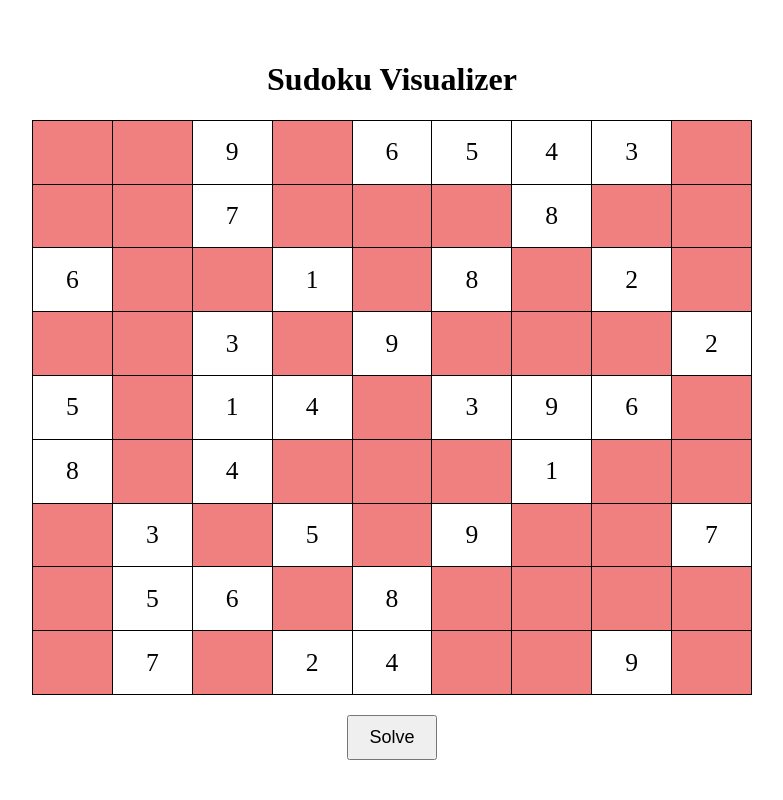
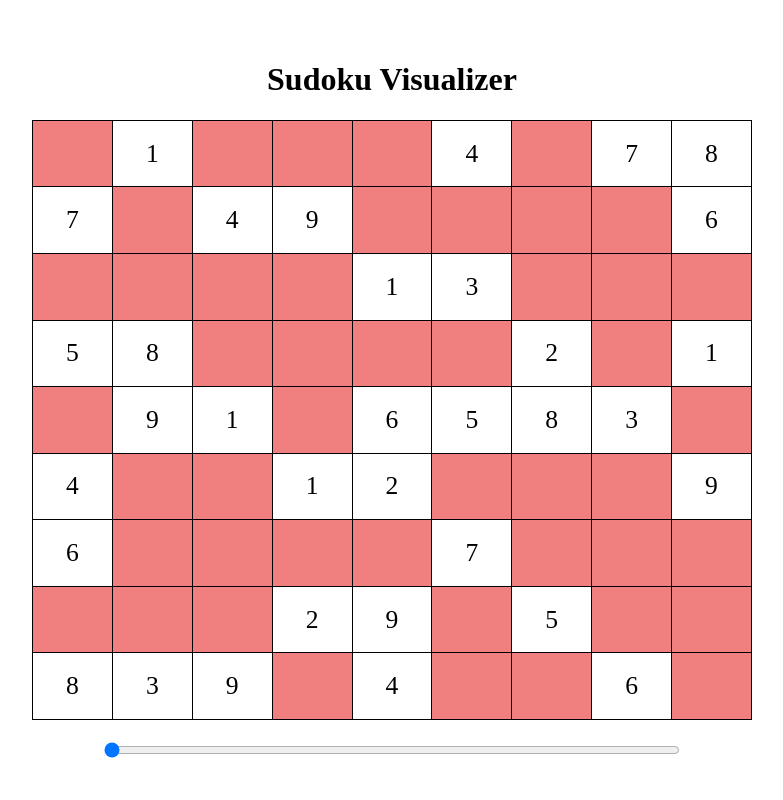
Before and after one commit to ashraf629/Sudoku, a Flask app: page / in a window 1280 px wide. Shown: the whole page, without its empty margins (248-1031 px from the left). Run offline with Flask 3, Linux system fonts and the light colour scheme.

Commit message:
replaced button with slider and randomised board

```diff
--- a/app.py
+++ b/app.py
@@ -1,4 +1,5 @@
 from flask import Flask, render_template, request, jsonify
+from random import randint
 import visual
 
 app = Flask(__name__)
@@ -10,6 +11,11 @@ def toDict(board):
 
 @app.route('/')
 def index():
+    global PUZZLE
+    lines = open("sudoku.csv").readlines()
+    numOfPuzzles = len(lines)-1
+    n = randint(1,1+numOfPuzzles)
+    PUZZLE = lines[n].split(',')[0]
     return render_template('index.html')
 
 @app.route('/get_puzzle', methods=['GET'])
--- /dev/null
+++ b/static/script.js
@@ -0,0 +1,72 @@
+"use strict";
+/**
+ * Creates the Sudoku board in the HTML table.
+ * @param board - The board object containing entries and color information.
+ */
+function createBoard(board) {
+    var table = document.getElementById('sudoku-board');
+    if (table) {
+        table.innerHTML = '';
+        var _loop_1 = function (i) {
+            var row = document.createElement('tr');
+            var _loop_2 = function (j) {
+                var cell = document.createElement('td');
+                cell.textContent = board.entries[i][j] === 0 ? '' : board.entries[i][j].toString();
+                if (board.green.some(function (_a) {
+                    var x = _a[0], y = _a[1];
+                    return x === i && y === j;
+                })) {
+                    cell.classList.add('cell-green');
+                }
+                else if (board.yellow.some(function (_a) {
+                    var x = _a[0], y = _a[1];
+                    return x === i && y === j;
+                })) {
+                    cell.classList.add('cell-yellow');
+                }
+                else if (board.red.some(function (_a) {
+                    var x = _a[0], y = _a[1];
+                    return x === i && y === j;
+                })) {
+                    cell.classList.add('cell-red');
+                }
+                else {
+                    cell.classList.add('cell-default');
+                }
+                row.appendChild(cell);
+            };
+            for (var j = 0; j < 9; j++) {
+                _loop_2(j);
+            }
+            table.appendChild(row);
+        };
+        for (var i = 0; i < 9; i++) {
+            _loop_1(i);
+        }
+    }
+    else {
+        console.error('Table element not found');
+    }
+}
+/**
+ * Updates the frame based on the slider value.
+ * @param value - The value of the slider.
+ */
+function updateframe(value) {
+    createBoard(boardFrames[value]);
+}
+fetch('/get_puzzle', { method: 'GET' })
+    .then(function (response) { return response.json(); })
+    .then(function (data) {
+    createBoard(data);
+});
+/* fetch timeline */
+var boardFrames = [];
+fetch('/solve', { method: 'GET' })
+    .then(function (response) { return response.json(); })
+    .then(function (timeline) {
+    boardFrames = timeline;
+    var slider = document.getElementById('frame-slider');
+    slider.max = (timeline.length - 1).toString();
+    slider.oninput = function () { return updateframe(parseInt(slider.value)); };
+});
--- a/static/script.ts
+++ /dev/null
@@ -1,50 +0,0 @@
-function createBoard(board) {
-    const table = document.getElementById('sudoku-board');
-    if (table) {
-        table.innerHTML = '';
-        for (let i = 0; i < 9; i++) {
-            const row = document.createElement('tr');
-            for (let j = 0; j < 9; j++) {
-                const cell = document.createElement('td');
-                cell.textContent = board['entries'][i][j] === 0 ? '' : board['entries'][i][j].toString();
-
-                if (board['green'].some(([x, y]) => x === i && y === j)) {
-                    cell.classList.add('cell-green');
-                } else if (board['yellow'].some(([x, y]) => x === i && y === j)) {
-                    cell.classList.add('cell-yellow');
-                } else if (board['red'].some(([x, y]) => x === i && y === j)) {
-                    cell.classList.add('cell-red');
-                } else {
-                    cell.classList.add('cell-default');
-                }
-
-                row.appendChild(cell);
-            }
-            table.appendChild(row);
-        }
-    } else {
-        console.error('Table element not found');
-    }
-}
-
-function solveSudoku() {
-    fetch('/solve', {method: 'GET'})
-    .then(response => response.json())
-    .then(timeline => {
-        let frame = 0;
-        const interval = setInterval(() => {
-            if (frame >= timeline.length) {
-                clearInterval(interval);
-            } else {
-                createBoard(timeline[frame]);
-                frame++;
-            }
-        }, 100);
-    });
-}
-
-fetch('/get_puzzle', {method: 'GET'})
-.then(response => response.json())
-.then(data => {
-    createBoard(data);
-});
--- /dev/null
+++ b/static/styles.css
@@ -0,0 +1,42 @@
+body {
+    display: flex;
+    justify-content: center;
+    align-items: center;
+    height: 100vh;
+    margin: 0;
+}
+.board-container {
+    display: flex;
+    flex-direction: column;
+    align-items: center;
+    width: 90vmin;
+    height: 90vmin;
+}
+table {
+    border-collapse: collapse;
+    width: 100%;
+    height: 100%;
+    margin-bottom: 20px;
+}
+td {
+    width: 11.1%;
+    height: 11.1%;
+    text-align: center;
+    border: 1px solid black;
+    font-size: 2vw;
+}
+.cell-default {
+    background-color: white;
+}
+.cell-yellow {
+    background-color: yellow;
+}
+.cell-green {
+    background-color: lightgreen;
+}
+.cell-red {
+    background-color: lightcoral;
+}
+.slider {
+    width: 80%;
+}
--- a/templates/index.html
+++ b/templates/index.html
@@ -4,58 +4,14 @@
     <meta charset="UTF-8">
     <meta name="viewport" content="width=device-width, initial-scale=1.0">
     <title>Sudoku Visualizer</title>
-    <style>
-        body {
-            display: flex;
-            justify-content: center;
-            align-items: center;
-            height: 100vh;
-            margin: 0;
-        }
-        .board-container {
-            display: flex;
-            flex-direction: column;
-            align-items: center;
-            width: 90vmin;
-            height: 90vmin;
-        }
-        table {
-            border-collapse: collapse;
-            width: 100%;
-            height: 100%;
-            margin-bottom: 20px;
-        }
-        td {
-            width: 11.1%;
-            height: 11.1%;
-            text-align: center;
-            border: 1px solid black;
-            font-size: 2vw;
-        }
-        button {
-            padding: 10px 20px;
-            font-size: 18px;
-        }
-        .cell-default {
-            background-color: white;
-        }
-        .cell-yellow {
-            background-color: yellow;
-        }
-        .cell-green {
-            background-color: lightgreen;
-        }
-        .cell-red {
-            background-color: lightcoral;
-        }
-    </style>
+    <link rel="stylesheet" href="{{ url_for('static', filename='styles.css') }}">
 </head>
 <body>
     <div class="board-container">
         <h1>Sudoku Visualizer</h1>
         <table id="sudoku-board"></table>
-        <button onclick="solveSudoku()">Solve</button>
+        <input type="range" id="frame-slider" class="slider" min="0" max="100" value="0" step="1">
     </div>
-    <script src="{{ url_for('static', filename='script.ts') }}"></script>
+    <script src="{{ url_for('static', filename='script.js') }}"></script>
 </body>
 </html>
```
Also changed, not shown: src/script.ts (added, +67 -0 lines), tsconfig.json (added, +13 -0 lines).
